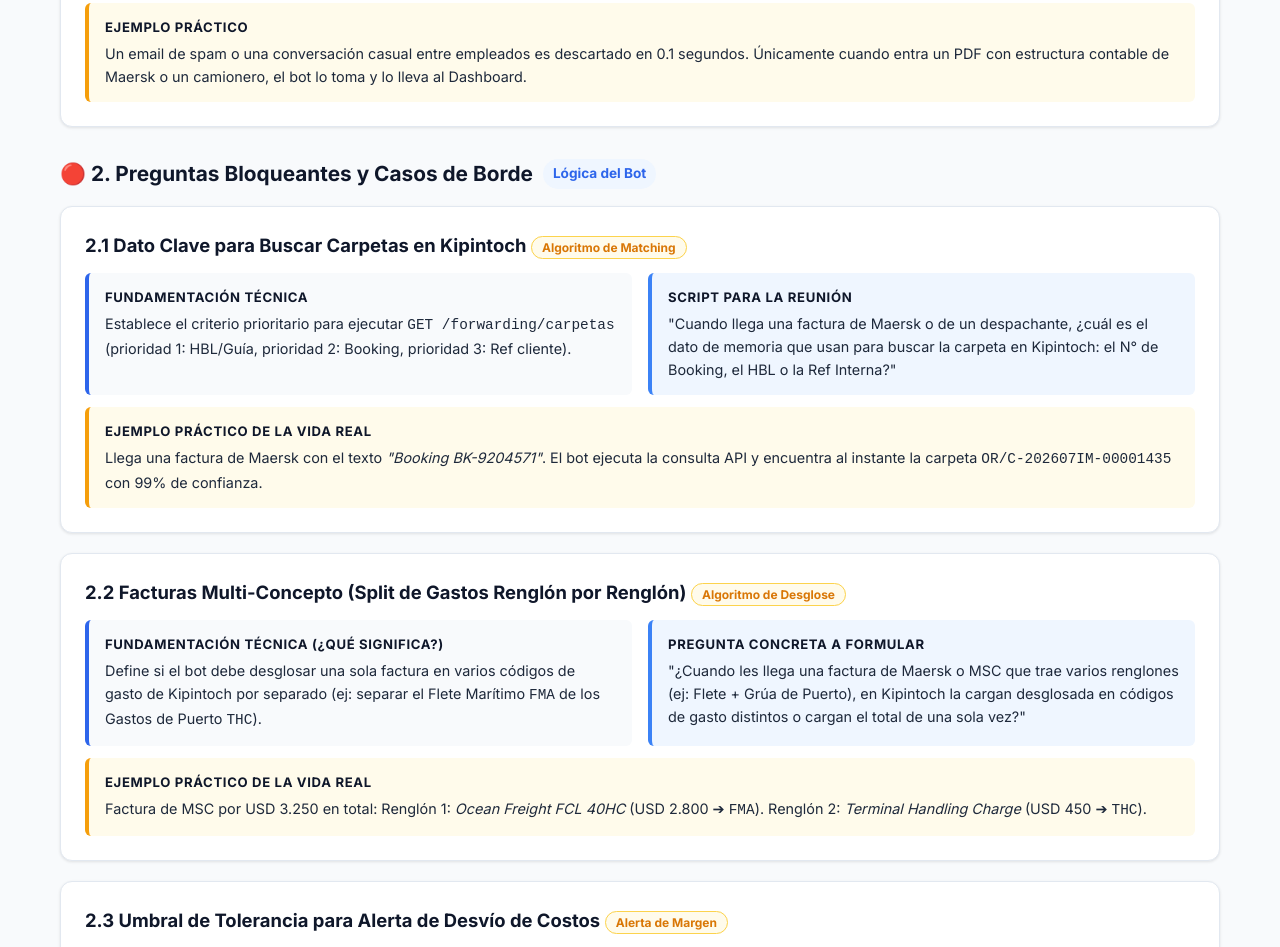
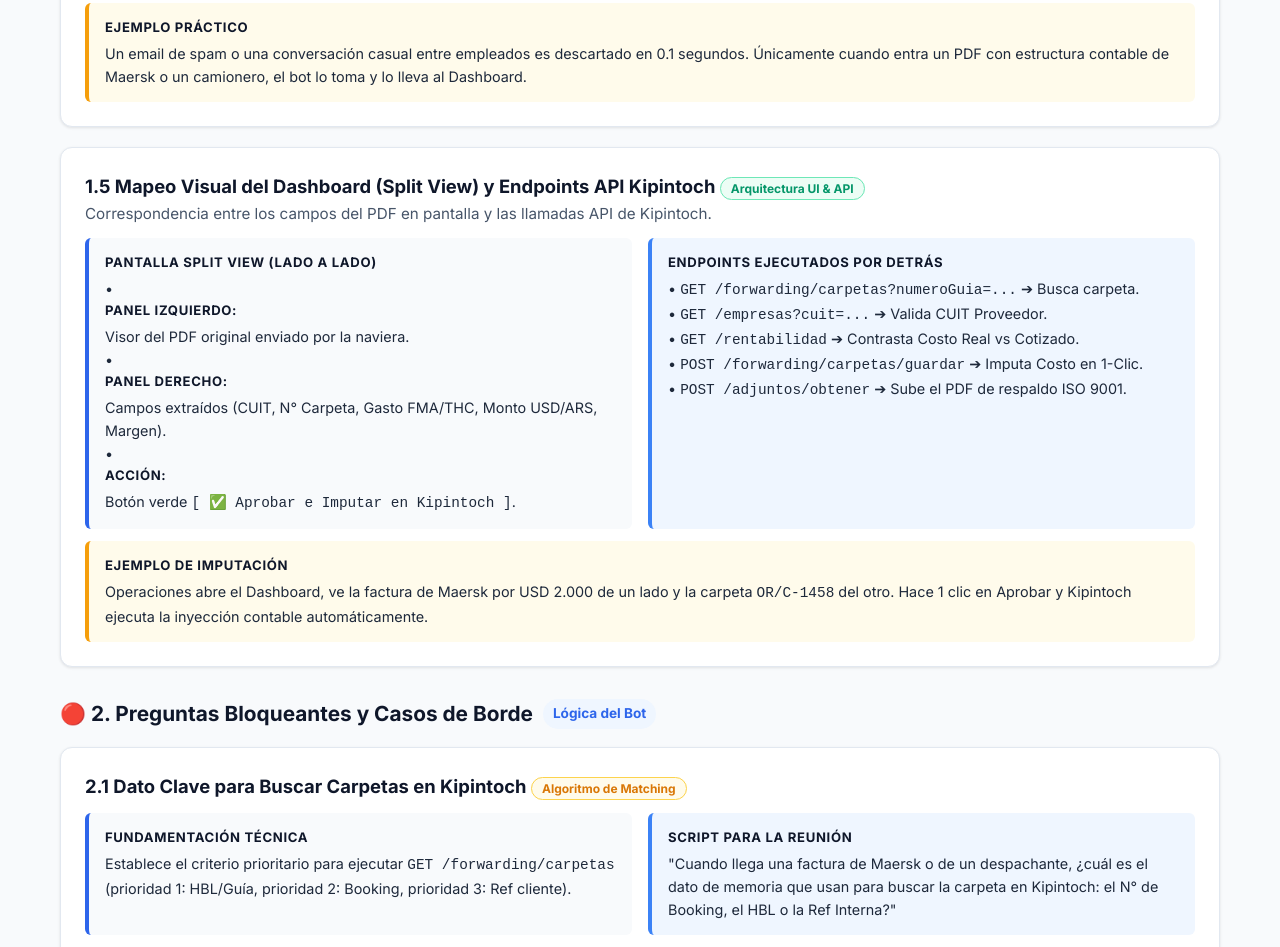
Before and after one commit to FranBondino/informe-api-almar, a website: page preguntas-y-accesos-validacion.html in a window 1280 px wide. Shown: the part 1910-2857 px from the top of the page. Drawn offline with Linux system fonts and the light colour scheme.

Commit message:
Add Item 1.5 UI Split View and API Endpoints Mapping to preguntas-y-accesos-validacion.html

```diff
--- a/preguntas-y-accesos-validacion.html
+++ b/preguntas-y-accesos-validacion.html
@@ -288,6 +288,35 @@
             </div>
         </div>
 
+        <!-- 1.5 MAPEO INTERFAZ Y ENDPOINTS -->
+        <div class="item-card">
+            <div class="item-header">
+                <span class="item-title">1.5 Mapeo Visual del Dashboard (Split View) y Endpoints API Kipintoch</span>
+                <span class="badge badge-green">Arquitectura UI & API</span>
+            </div>
+            <p style="font-size: 0.95rem; color: #475569;">Correspondencia entre los campos del PDF en pantalla y las llamadas API de Kipintoch.</p>
+            <div class="grid-2">
+                <div class="box-why">
+                    <strong>Pantalla Split View (Lado a Lado)</strong>
+                    • <strong>Panel Izquierdo:</strong> Visor del PDF original enviado por la naviera.<br/>
+                    • <strong>Panel Derecho:</strong> Campos extraídos (CUIT, N° Carpeta, Gasto FMA/THC, Monto USD/ARS, Margen).<br/>
+                    • <strong>Acción:</strong> Botón verde <code>[ ✅ Aprobar e Imputar en Kipintoch ]</code>.
+                </div>
+                <div class="box-ask">
+                    <strong>Endpoints Ejecutados por Detrás</strong>
+                    • <code>GET /forwarding/carpetas?numeroGuia=...</code> ➔ Busca carpeta.<br/>
+                    • <code>GET /empresas?cuit=...</code> ➔ Valida CUIT Proveedor.<br/>
+                    • <code>GET /rentabilidad</code> ➔ Contrasta Costo Real vs Cotizado.<br/>
+                    • <code>POST /forwarding/carpetas/guardar</code> ➔ Imputa Costo en 1-Clic.<br/>
+                    • <code>POST /adjuntos/obtener</code> ➔ Sube el PDF de respaldo ISO 9001.
+                </div>
+            </div>
+            <div class="box-example">
+                <strong>Ejemplo de Imputación</strong>
+                Operaciones abre el Dashboard, ve la factura de Maersk por USD 2.000 de un lado y la carpeta <code>OR/C-1458</code> del otro. Hace 1 clic en Aprobar y Kipintoch ejecuta la inyección contable automáticamente.
+            </div>
+        </div>
+
         <!-- SECCIÓN 2: PREGUNTAS CLAVE Y CASOS DE BORDE -->
         <h2 class="section-title">🔴 2. Preguntas Bloqueantes y Casos de Borde <span>Lógica del Bot</span></h2>
 
```
